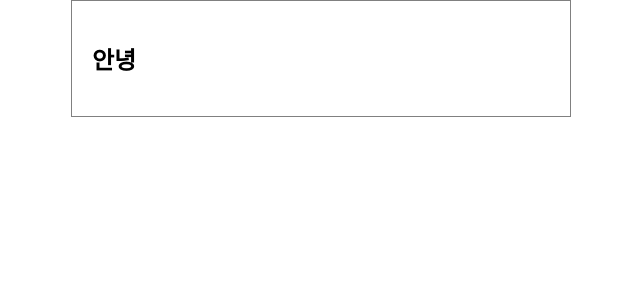
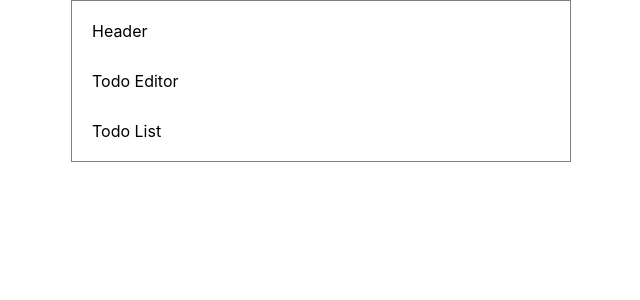
Before and after one commit to ycraah/react-project, a React (Create React App) app: page / in a window 1280 px wide. Shown: the top 300 px of the page, without its empty margins (319-959 px from the left). Built offline with nearby package versions, Linux system fonts and the light colour scheme.

Commit message:
큰 레이아웃만 생성성

```diff
--- a/src/App.css
+++ b/src/App.css
@@ -5,4 +5,7 @@
   box-sizing: border-box;
   padding: 20px;
   border: 1px solid gray;
+  display: flex;
+  flex-direction: column;
+  gap: 30px;
 }
--- a/src/App.js
+++ b/src/App.js
@@ -3,7 +3,9 @@
 function App() {
   return (
     <div className="App">
-      <h2>안녕</h2>
+      <div>Header</div>
+      <div>Todo Editor</div>
+      <div>Todo List</div>
     </div>
   );
 }
```
